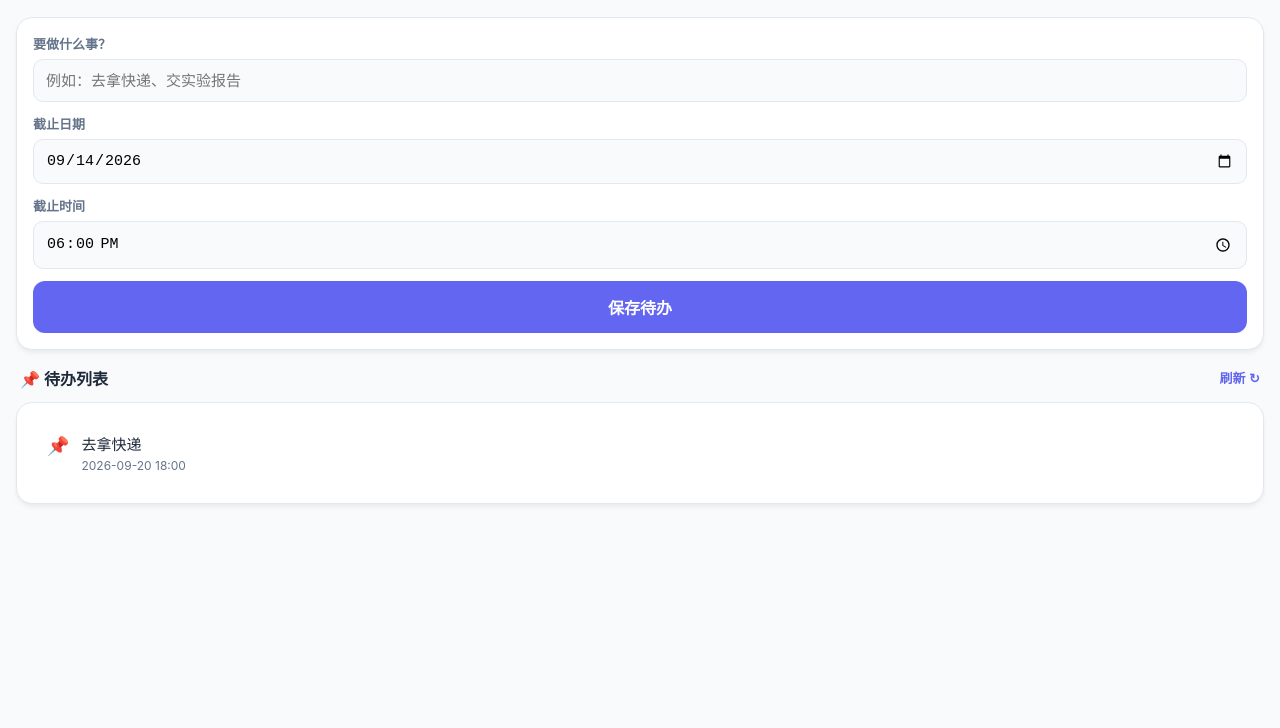
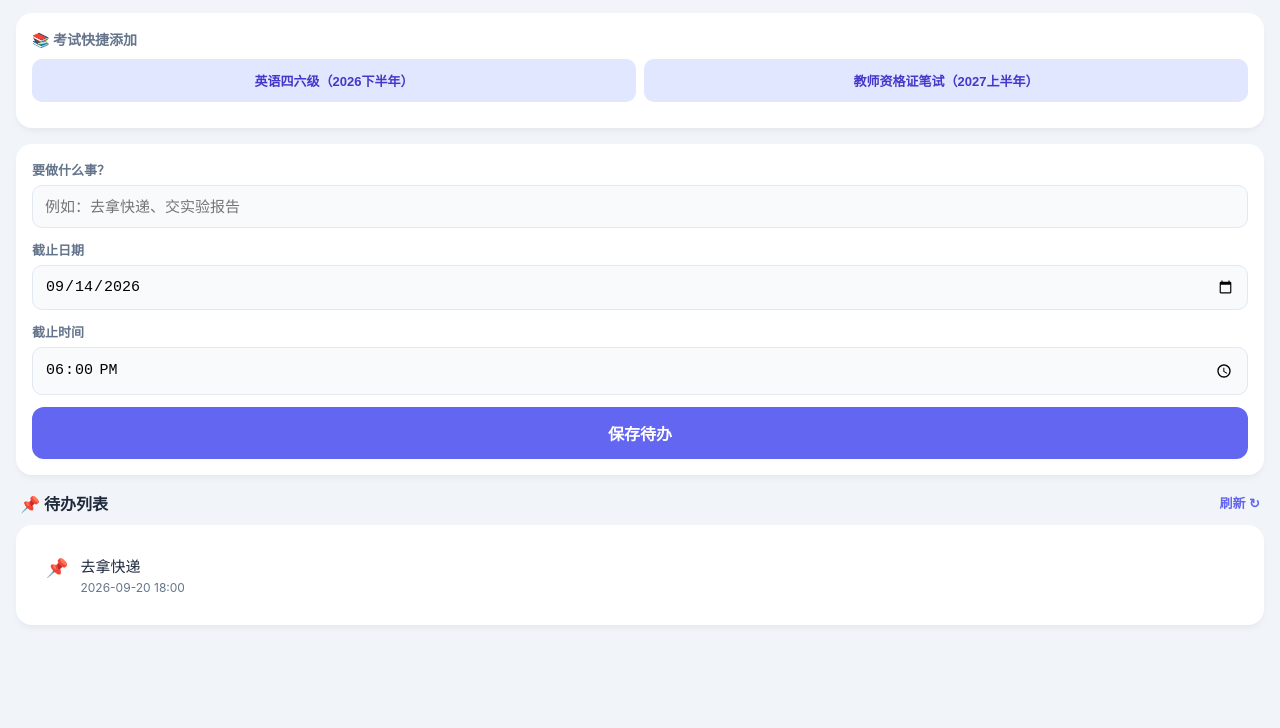
Before and after one commit to fjiayi018-bri/exam-reminder, a plain HTML site: page docs/index.html in a window 1280 px wide. Shown: the part 72-800 px from the top of the page. Drawn offline with Linux system fonts and the light colour scheme.

Commit message:
Update index.html

```diff
--- a/docs/index.html
+++ b/docs/index.html
@@ -2,100 +2,51 @@
 <html lang="zh-CN">
 <head>
 <meta charset="UTF-8">
-    <meta name="viewport" content="width=device-width, initial-scale=1.0, maximum-scale=1.0, user-scalable=no">
+<meta name="viewport" content="width=device-width,initial-scale=1,maximum-scale=1,user-scalable=no">
 <title>我的提醒</title>
 <style>
-        :root {
-            --primary: #6366f1;
-            --bg: #f8fafc;
-            --card: #ffffff;
-            --text: #1e293b;
-            --text-light: #64748b;
-            --border: #e2e8f0;
-        }
-        * { box-sizing: border-box; margin: 0; padding: 0; -webkit-tap-highlight-color: transparent; }
-        body {
-            font-family: -apple-system, BlinkMacSystemFont, "Segoe UI", Roboto, "Helvetica Neue", Arial, sans-serif;
-            background-color: var(--bg);
-            color: var(--text);
-            padding: 16px;
-            padding-bottom: 80px;
-            min-height: 100vh;
-        }
-        .header { text-align: center; margin-bottom: 20px; }
-        .header h1 { font-size: 22px; font-weight: 700; color: var(--primary); }
-        .header p { font-size: 12px; color: var(--text-light); margin-top: 4px; }
-
-        .card {
-            background: var(--card);
-            border-radius: 16px;
-            padding: 16px;
-            margin-bottom: 16px;
-            box-shadow: 0 4px 6px -1px rgba(0, 0, 0, 0.05), 0 2px 4px -1px rgba(0, 0, 0, 0.03);
-            border: 1px solid var(--border);
-        }
-
-        .form-group { margin-bottom: 12px; }
-        .form-group label { display: block; font-size: 13px; font-weight: 600; color: var(--text-light); margin-bottom: 6px; }
-        .form-group input {
-            width: 100%;
-            padding: 12px;
-            border-radius: 10px;
-            border: 1px solid var(--border);
-            font-size: 15px;
-            outline: none;
-            transition: border 0.2s;
-            background: #f8fafc;
-        }
-        .form-group input:focus { border-color: var(--primary); background: #fff; }
-
-        .btn {
-            width: 100%;
-            padding: 14px;
-            border: none;
-            border-radius: 12px;
-            background: var(--primary);
-            color: white;
-            font-size: 16px;
-            font-weight: 600;
-            cursor: pointer;
-            transition: transform 0.1s, opacity 0.2s;
-        }
-        .btn:active { transform: scale(0.98); opacity: 0.9; }
-        .btn:disabled { opacity: 0.5; cursor: not-allowed; }
-
-        .list-header { display: flex; justify-content: space-between; align-items: center; margin-bottom: 12px; padding: 0 4px; }
-        .list-header h2 { font-size: 16px; font-weight: 600; }
-        .refresh-btn { background: none; border: none; color: var(--primary); font-size: 13px; font-weight: 600; cursor: pointer; }
-
-        .todo-item {
-            display: flex;
-            align-items: flex-start;
-            padding: 14px;
-            border-bottom: 1px solid var(--border);
-        }
-        .todo-item:last-child { border-bottom: none; }
-        .todo-icon { margin-right: 12px; font-size: 18px; margin-top: 2px; }
-        .todo-content { flex: 1; }
-        .todo-title { font-size: 15px; font-weight: 500; margin-bottom: 4px; word-break: break-all; }
-        .todo-date { font-size: 12px; color: var(--text-light); }
-        .todo-date.urgent { color: #ef4444; font-weight: 600; }
-
-        .empty-state { text-align: center; padding: 30px 0; color: var(--text-light); font-size: 14px; }
-
-        .toast {
-            position: fixed; bottom: 30px; left: 50%; transform: translateX(-50%) translateY(100px);
-            background: #1e293b; color: #fff; padding: 12px 24px; border-radius: 30px;
-            font-size: 14px; opacity: 0; transition: all 0.3s; z-index: 100; white-space: nowrap;
-        }
-        .toast.show { transform: translateX(-50%) translateY(0); opacity: 1; }
+:root{--primary:#6366f1;--bg:#f1f5f9;--card:#fff;--text:#1e293b;--text-light:#64748b;--border:#e2e8f0;--exam-bg:#e0e7ff;--exam-text:#4338ca}
+*{box-sizing:border-box;margin:0;padding:0;-webkit-tap-highlight-color:transparent}
+body{font-family:-apple-system,BlinkMacSystemFont,"Segoe UI",Roboto,sans-serif;background:var(--bg);color:var(--text);padding:16px;padding-bottom:80px}
+.header{text-align:center;margin-bottom:16px}
+.header h1{font-size:22px;font-weight:700;color:var(--primary)}
+.header p{font-size:12px;color:var(--text-light);margin-top:4px}
+.card{background:var(--card);border-radius:16px;padding:16px;margin-bottom:16px;box-shadow:0 4px 6px -1px rgba(0,0,0,.05)}
+.card-title{font-size:14px;font-weight:600;color:var(--text-light);margin-bottom:10px}
+.exam-grid{display:grid;grid-template-columns:repeat(2,1fr);gap:8px;margin-bottom:10px}
+.exam-btn{padding:12px 4px;border-radius:10px;border:none;background:var(--exam-bg);color:var(--exam-text);font-size:13px;font-weight:600;cursor:pointer}
+.exam-btn:active{transform:scale(.95)}
+.form-group{margin-bottom:12px}
+.form-group label{display:block;font-size:13px;font-weight:600;color:var(--text-light);margin-bottom:6px}
+.form-group input{width:100%;padding:12px;border-radius:10px;border:1px solid var(--border);font-size:15px;outline:none;background:#f8fafc}
+.form-group input:focus{border-color:var(--primary);background:#fff}
+.btn{width:100%;padding:14px;border:none;border-radius:12px;background:var(--primary);color:#fff;font-size:16px;font-weight:600;cursor:pointer}
+.btn:active{transform:scale(.98)}
+.btn:disabled{opacity:.5}
+.list-header{display:flex;justify-content:space-between;align-items:center;margin:16px 0 10px;padding:0 4px}
+.list-header h2{font-size:16px;font-weight:600}
+.refresh-btn{background:none;border:none;color:var(--primary);font-size:13px;font-weight:600;cursor:pointer}
+.todo-item{display:flex;align-items:flex-start;padding:14px;border-bottom:1px solid var(--border)}
+.todo-item:last-child{border-bottom:none}
+.todo-icon{margin-right:12px;font-size:18px;margin-top:2px}
+.todo-content{flex:1}
+.todo-title{font-size:15px;font-weight:500;margin-bottom:4px;word-break:break-all}
+.todo-date{font-size:12px;color:var(--text-light)}
+.todo-date.urgent{color:#ef4444;font-weight:600}
+.empty-state{text-align:center;padding:20px 0;color:var(--text-light);font-size:14px}
+.toast{position:fixed;bottom:30px;left:50%;transform:translateX(-50%) translateY(100px);background:#1e293b;color:#fff;padding:12px 24px;border-radius:30px;font-size:14px;opacity:0;transition:all .3s;z-index:100;white-space:nowrap}
+.toast.show{transform:translateX(-50%) translateY(0);opacity:1}
 </style>
 </head>
 <body>
-
 <div class="header">
 <h1>📋 我的提醒</h1>
-        <p>数据每小时同步一次，添加后请耐心等待</p>
+<p>选择考试自动生成时间线，或手动添加待办</p>
+</div>
+
+<div class="card">
+<div class="card-title">📚 考试快捷添加</div>
+<div class="exam-grid" id="examGrid"></div>
 </div>
 
 <div class="card">
@@ -118,7 +69,6 @@
 <h2>📌 待办列表</h2>
 <button class="refresh-btn" onclick="loadTodos()">刷新 ↻</button>
 </div>
-
 <div class="card" id="todoListCard">
 <div class="empty-state" id="emptyState">暂无待办，添加一个吧！</div>
 <div id="todoList"></div>
@@ -127,120 +77,101 @@
 <div class="toast" id="toast">已发送！</div>
 
 <script>
-        // 你的 ntfy 主题和 GitHub 仓库信息
-        const NTFY_TOPIC = 'event-reminder-bree-1f7j2y';
-        const GITHUB_USER = 'fjiayi018-bri';
-        const REPO_NAME = 'exam-reminder';
-        const BRANCH = 'main';
+const NTFY_TOPIC='event-reminder-bree-1f7j2y';
+const GITHUB_USER='fjiayi018-bri';
+const REPO_NAME='exam-reminder';
+const BRANCH='main';
 
-        // 页面加载时自动设置默认日期（今天）
-        document.addEventListener('DOMContentLoaded', () => {
-            const today = new Date().toISOString().split('T')[0];
-            document.getElementById('todoDate').value = today;
+document.addEventListener('DOMContentLoaded',()=>{
+  document.getElementById('todoDate').value=new Date().toISOString().split('T')[0];
   loadTodos();
+  loadExamOptions();
 });
 
-        function showToast(msg) {
-            const toast = document.getElementById('toast');
-            toast.textContent = msg;
-            toast.classList.add('show');
-            setTimeout(() => toast.classList.remove('show'), 2500);
-        }
+function showToast(msg){const t=document.getElementById('toast');t.textContent=msg;t.classList.add('show');setTimeout(()=>t.classList.remove('show'),2500);}
 
-        async function saveTodo() {
-            const title = document.getElementById('todoTitle').value.trim();
-            const date = document.getElementById('todoDate').value;
-            const time = document.getElementById('todoTime').value;
-
-            if (!title) { showToast('请填写事项名称'); return; }
-            if (!date || !time) { showToast('请选择日期和时间'); return; }
-
-            const btn = document.getElementById('saveBtn');
-            btn.disabled = true;
-            btn.textContent = '发送中...';
-
-            // 拼接成 ntfy 需要的格式：todo 任务名称 2026-09-20 18:00
-            const message = `todo ${title} ${date} ${time}`;
-
-            try {
-                const res = await fetch(`https://ntfy.sh/${NTFY_TOPIC}`, {
-                    method: 'POST',
-                    body: message,
-                    headers: { 'Content-Type': 'text/plain' }
+async function loadExamOptions(){
+  const grid=document.getElementById('examGrid');
+  try{
+    const url=`https://cdn.jsdelivr.net/gh/${GITHUB_USER}/${REPO_NAME}@${BRANCH}/data/exams.json`;
+    const res=await fetch(url+'?t='+Date.now());
+    if(!res.ok)throw new Error('读取考试列表失败');
+    const exams=await res.json();
+    grid.innerHTML='';
+    exams.forEach(exam=>{
+      const btn=document.createElement('button');
+      btn.className='exam-btn';
+      btn.textContent=exam.name;
+      btn.onclick=()=>quickAddExam(exam);
+      grid.appendChild(btn);
     });
-
-                if (res.ok) {
-                    showToast('✅ 已发送指令，系统将在1小时内同步');
-                    document.getElementById('todoTitle').value = '';
-                    // 延迟刷新列表
-                    setTimeout(loadTodos, 2000);
-                } else {
-                    showToast('❌ 发送失败，请检查网络');
-                }
-            } catch (e) {
-                showToast('❌ 网络错误，请检查网络');
-            } finally {
-                btn.disabled = false;
-                btn.textContent = '保存待办';
+  }catch(e){
+    grid.innerHTML='<div class="empty-state">⚠️ 考试列表加载失败</div>';
   }
 }
 
-        async function loadTodos() {
-            const listEl = document.getElementById('todoList');
-            const emptyEl = document.getElementById('emptyState');
-
-            try {
-                // 使用 jsDelivr CDN 加速读取 GitHub 文件，国内访问更稳定
-                const url = `https://cdn.jsdelivr.net/gh/${GITHUB_USER}/${REPO_NAME}@${BRANCH}/data/todos.json`;
-                const res = await fetch(url + '?t=' + Date.now()); // 加时间戳防止缓存
-                if (!res.ok) throw new Error('获取失败');
-
-                let todos = await res.json();
-                // 过滤掉已完成的
-                todos = todos.filter(t => !t.done);
-
-                // 按截止时间排序
-                todos.sort((a, b) => new Date(a.due) - new Date(b.due));
-
-                listEl.innerHTML = '';
-
-                if (todos.length === 0) {
-                    emptyEl.style.display = 'block';
-                } else {
-                    emptyEl.style.display = 'none';
-                    todos.forEach(todo => {
-                        const dueDate = new Date(todo.due);
-                        const now = new Date();
-                        const diffDays = Math.ceil((dueDate - now) / (1000 * 60 * 60 * 24));
-
-                        let dateClass = '';
-                        let dateText = todo.due.replace('T', ' ').slice(0, 16);
-
-                        if (diffDays < 0) {
-                            dateClass = 'urgent';
-                            dateText += ' (已过期)';
-                        } else if (diffDays <= 1) {
-                            dateClass = 'urgent';
-                            dateText += ' (紧急)';
-                        } else if (diffDays <= 3) {
-                            dateText += ` (剩${diffDays}天)`;
+async function quickAddExam(exam){
+  if(!confirm(`将「${exam.name}」的所有关键时间添加到待办？`))return;
+  let count=0;
+  for(const ev of exam.events){
+    const date=ev.date.slice(0,10);
+    const time=ev.date.slice(11,16)||'09:00';
+    const msg=`todo ${exam.name}·${ev.type} ${date} ${time}`;
+    await fetch(`https://ntfy.sh/${NTFY_TOPIC}`,{method:'POST',body:msg});
+    count++;
+  }
+  showToast(`✅ 已发送 ${count} 条指令，稍后同步`);
+  setTimeout(loadTodos,3000);
 }
 
-                        listEl.innerHTML += `
+async function saveTodo(){
+  const title=document.getElementById('todoTitle').value.trim();
+  const date=document.getElementById('todoDate').value;
+  const time=document.getElementById('todoTime').value;
+  if(!title){showToast('请填写事项名称');return;}
+  if(!date||!time){showToast('请选择日期和时间');return;}
+  const btn=document.getElementById('saveBtn');
+  btn.disabled=true;btn.textContent='发送中...';
+  const message=`todo ${title} ${date} ${time}`;
+  try{
+    const res=await fetch(`https://ntfy.sh/${NTFY_TOPIC}`,{method:'POST',body:message});
+    if(res.ok){showToast('✅ 已发送指令，系统将在1小时内同步');document.getElementById('todoTitle').value='';setTimeout(loadTodos,2000);}
+    else showToast('❌ 发送失败');
+  }catch(e){showToast('❌ 网络错误');}
+  finally{btn.disabled=false;btn.textContent='保存待办';}
+}
+
+async function loadTodos(){
+  const listEl=document.getElementById('todoList');
+  const emptyEl=document.getElementById('emptyState');
+  try{
+    const url=`https://cdn.jsdelivr.net/gh/${GITHUB_USER}/${REPO_NAME}@${BRANCH}/data/todos.json`;
+    const res=await fetch(url+'?t='+Date.now());
+    if(!res.ok)throw new Error('获取失败');
+    let todos=await res.json();
+    todos=todos.filter(t=>!t.done).sort((a,b)=>new Date(a.due)-new Date(b.due));
+    listEl.innerHTML='';
+    if(todos.length===0){emptyEl.style.display='block';}
+    else{
+      emptyEl.style.display='none';
+      todos.forEach(todo=>{
+        const dueDate=new Date(todo.due);
+        const diffDays=Math.ceil((dueDate-new Date())/(1000*60*60*24));
+        let dateClass='',dateText=todo.due.replace('T',' ').slice(0,16);
+        if(diffDays<0){dateClass='urgent';dateText+=' (已过期)';}
+        else if(diffDays<=1){dateClass='urgent';dateText+=' (紧急)';}
+        else if(diffDays<=3){dateText+=` (剩${diffDays}天)`;}
+        listEl.innerHTML+=`
           <div class="todo-item">
             <div class="todo-icon">📌</div>
             <div class="todo-content">
               <div class="todo-title">${todo.title}</div>
               <div class="todo-date ${dateClass}">${dateText}</div>
             </div>
-                            </div>
-                        `;
+          </div>`;
       });
     }
-            } catch (e) {
-                console.error(e);
-                listEl.innerHTML = '<div class="empty-state">⚠️ 加载失败，请刷新重试</div>';
-            }
+  }catch(e){listEl.innerHTML='<div class="empty-state">⚠️ 加载失败，请刷新重试</div>';}
 }
 </script>
 </body>
```
Lines whose indentation alone changed are shown as unchanged.
